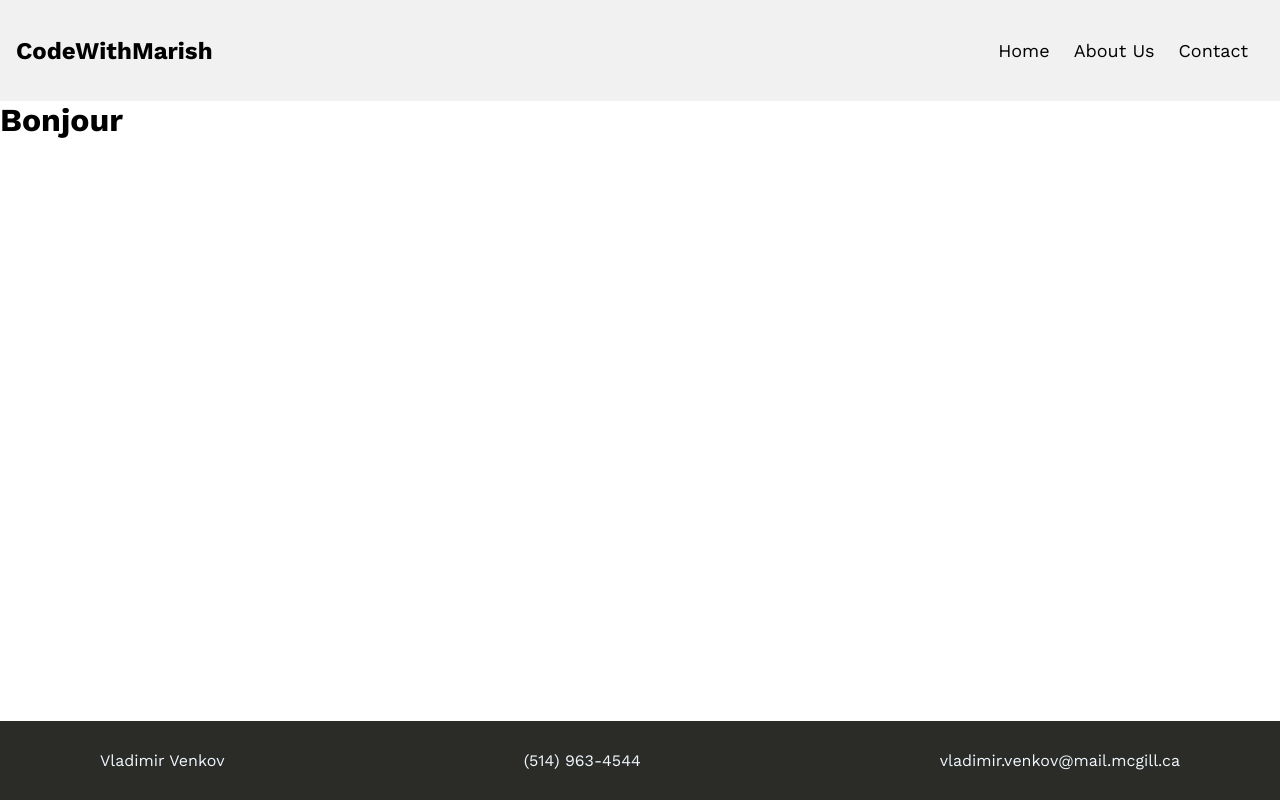
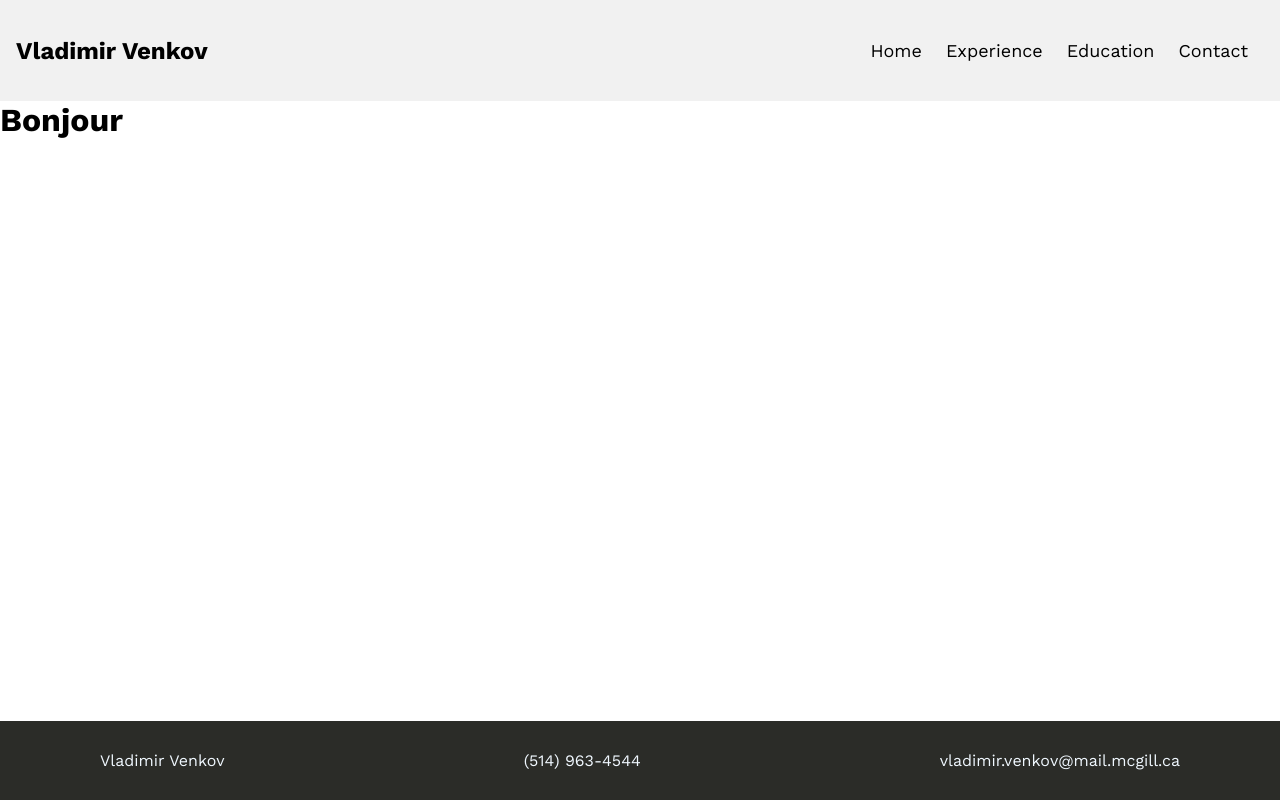
Before and after one commit to vladimirven001/react-portfolio, a Next.js app: page / in a window 1280 px wide. Built offline with nearby package versions, Linux system fonts and the light colour scheme.

Commit message:
changed navbar

```diff
--- a/components/Navbar.js
+++ b/components/Navbar.js
@@ -6,7 +6,8 @@ import NavItem from "./NavItem";
 
 const MENU_LIST = [
   { text: "Home", href: "/" },
-  { text: "About Us", href: "/about" },
+  { text: "Experience", href: "/experience" },
+  { text: "Education", href: "/education" },
   { text: "Contact", href: "/contact" },
 ];
 const Navbar = () => {
@@ -18,7 +19,7 @@ const Navbar = () => {
       <nav className={`nav`}>
         <Link href={"/"}>
           <a>
-            <h1 className="logo">CodeWithMarish</h1>
+            <h1 className="logo">Vladimir Venkov</h1>
           </a>
         </Link>
         <div
```
Also changed, not shown: pages/projects.js (deleted, +0 -11 lines), pages/contact.js (renamed from pages/contactMe.js).
